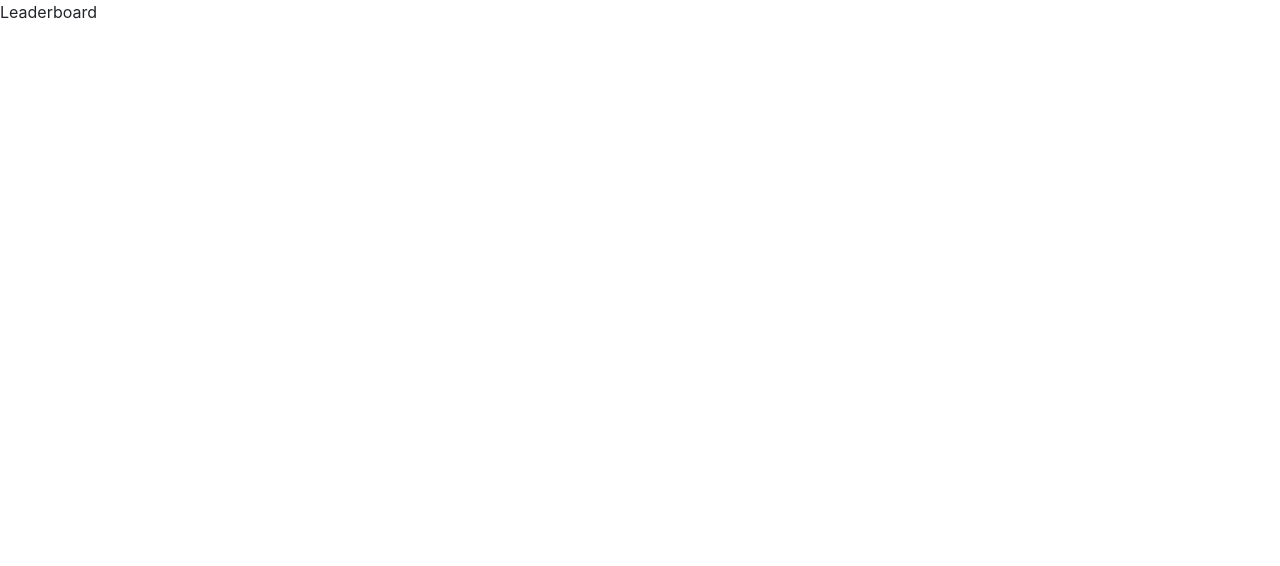
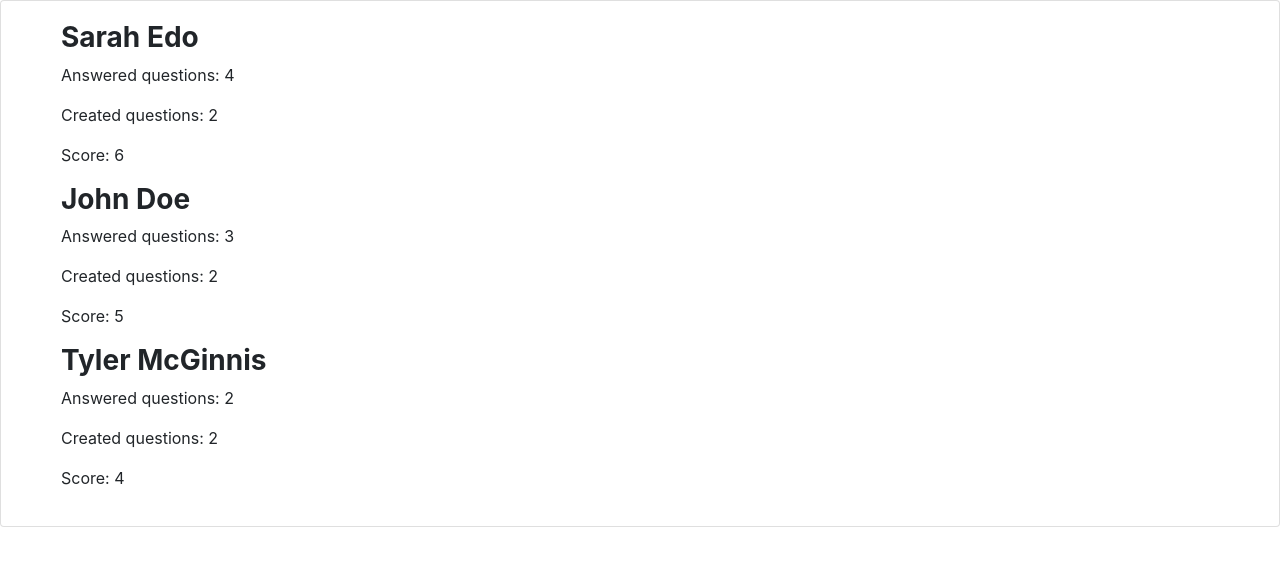
Before and after one commit to mark-quinn/udacity-nd-WouldYouRather-p2, a React (Create React App) app: page / in a window 1280 px wide. Shown: the top 566 px of the page. Built offline with nearby package versions, Linux system fonts and the light colour scheme.

Commit message:
add basic layout for leaderboard page

```diff
--- a/src/components/Leaderboard.js
+++ b/src/components/Leaderboard.js
@@ -3,9 +3,20 @@ import { connect } from "react-redux";
 
 class Leaderboard extends Component {
   render() {
+    const { userResults } = this.props;
+
     return (
-      <div>
-        <p>Leaderboard</p>
+      <div className="card">
+        <div className="card-body">
+          {userResults.map((user) => (
+            <ul key={user.id}>
+              <h3 className="font-weight-bold">{user.name}</h3>
+              <p>Answered questions: {user.totalAnswered}</p>
+              <p>Created questions: {user.questionsAsked}</p>
+              <p>Score: {user.score}</p>
+            </ul>
+          ))}
+        </div>
       </div>
     );
   }
@@ -13,10 +24,13 @@ class Leaderboard extends Component {
 
 function mapStateToProps({ users }) {
   const userResults = Object.values(users).map((user) => ({
-    id: user.id,
+    ...users[user.id],
     totalAnswered: Object.values(user.answers).length,
     questionsAsked: user.questions.length,
+    score: Object.values(user.answers).length + user.questions.length,
   }));
+
+  userResults.sort((x, y) => y.score - x.score);
 
   return {
     userResults,
```
